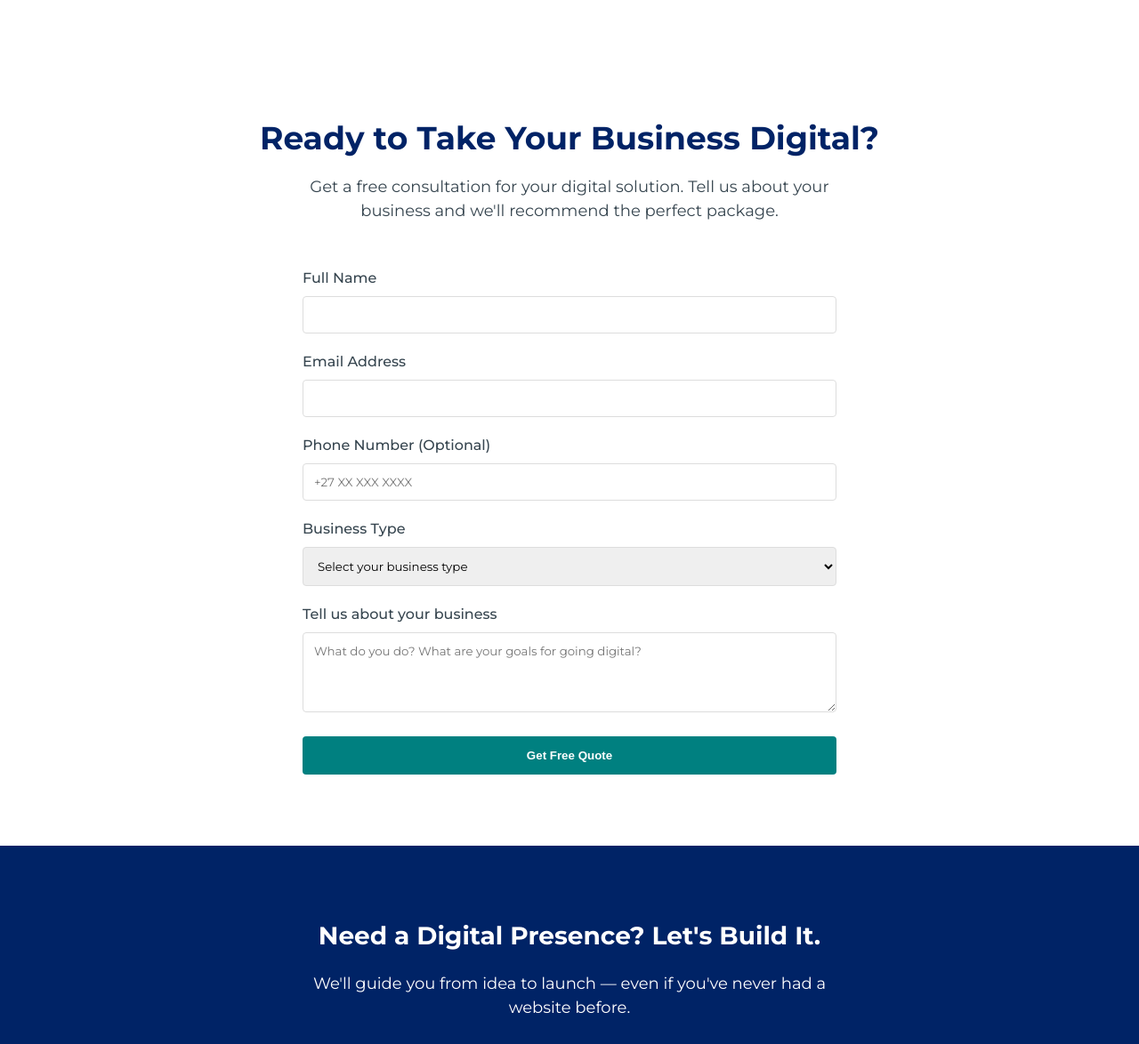
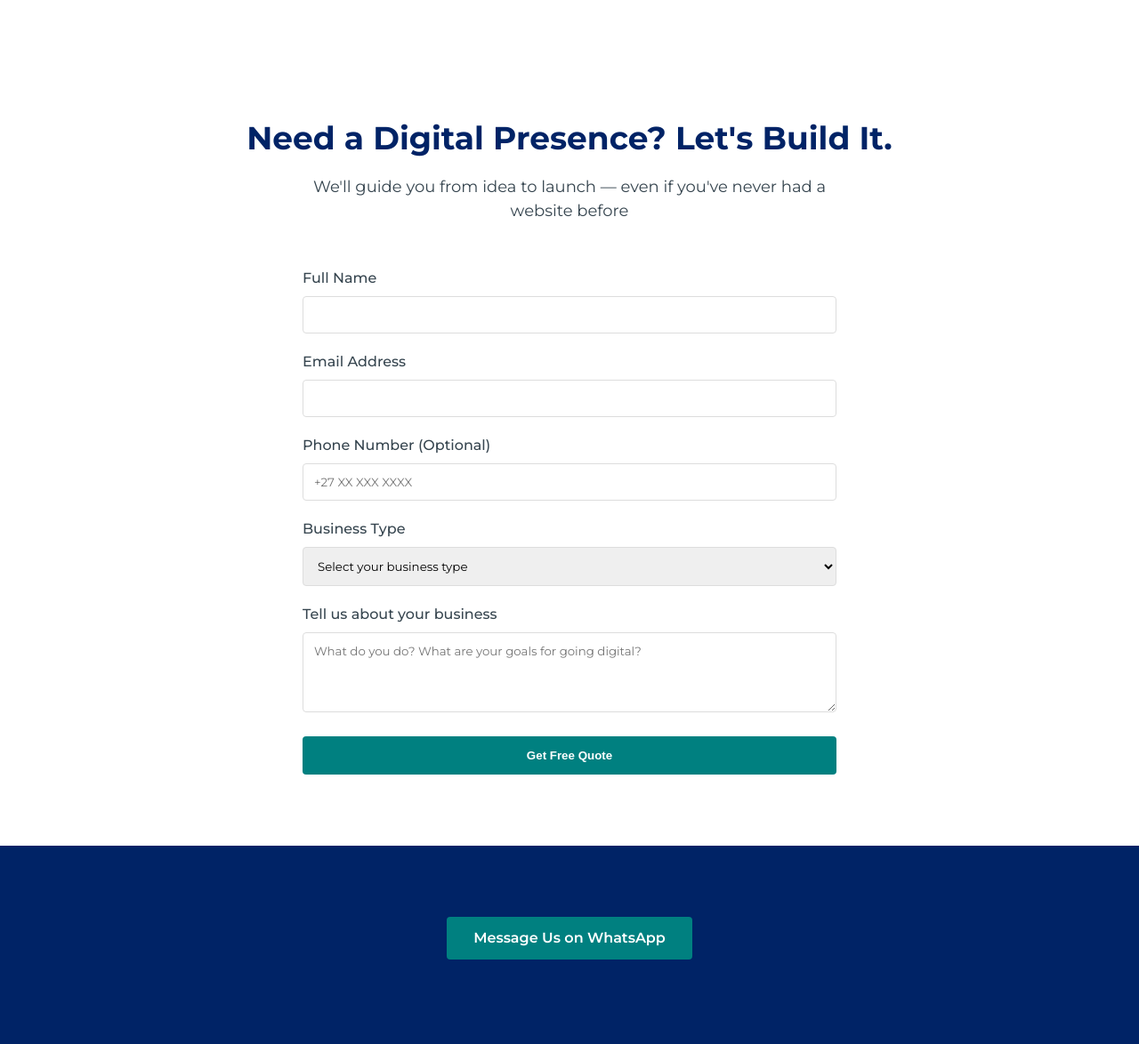
Before and after one commit to SkhumbuzoT/PrimeChainSolutions, a plain HTML site: page open2search.html in a window 1280 px wide. Shown: the part 2170-3344 px from the top of the page at 89% size. Drawn offline with Linux system fonts and the light colour scheme.

Commit message:
Update open2search.html

```diff
--- a/open2search.html
+++ b/open2search.html
@@ -539,9 +539,9 @@
     <section class="form-section" style="padding: 80px 0; background-color: var(--white);">
         <div class="container">
             <div class="section-title">
-                <h2>Ready to Take Your Business Digital?</h2>
+                <h2>Need a Digital Presence? Let's Build It.</h2>
                 <p style="max-width: 600px; margin: 0 auto; font-size: 18px;">
-                    Get a free consultation for your digital solution. Tell us about your business and we'll recommend the perfect package.
+                    We'll guide you from idea to launch — even if you've never had a website before
                 </p>
             </div>
 
@@ -598,8 +598,6 @@
     <!-- CTA Section -->
     <section class="cta-section" id="contact">
         <div class="container">
-            <h3>Need a Digital Presence? Let's Build It.</h3>
-            <p>We'll guide you from idea to launch — even if you've never had a website before.</p>
             <a href="https://wa.me/27736775675?text=Hi%20Skhumbuzo,%20I%E2%80%99m%20interested%20in%20Open2Search." class="btn btn-primary">Message Us on WhatsApp</a>
         </div>
     </section>
```
